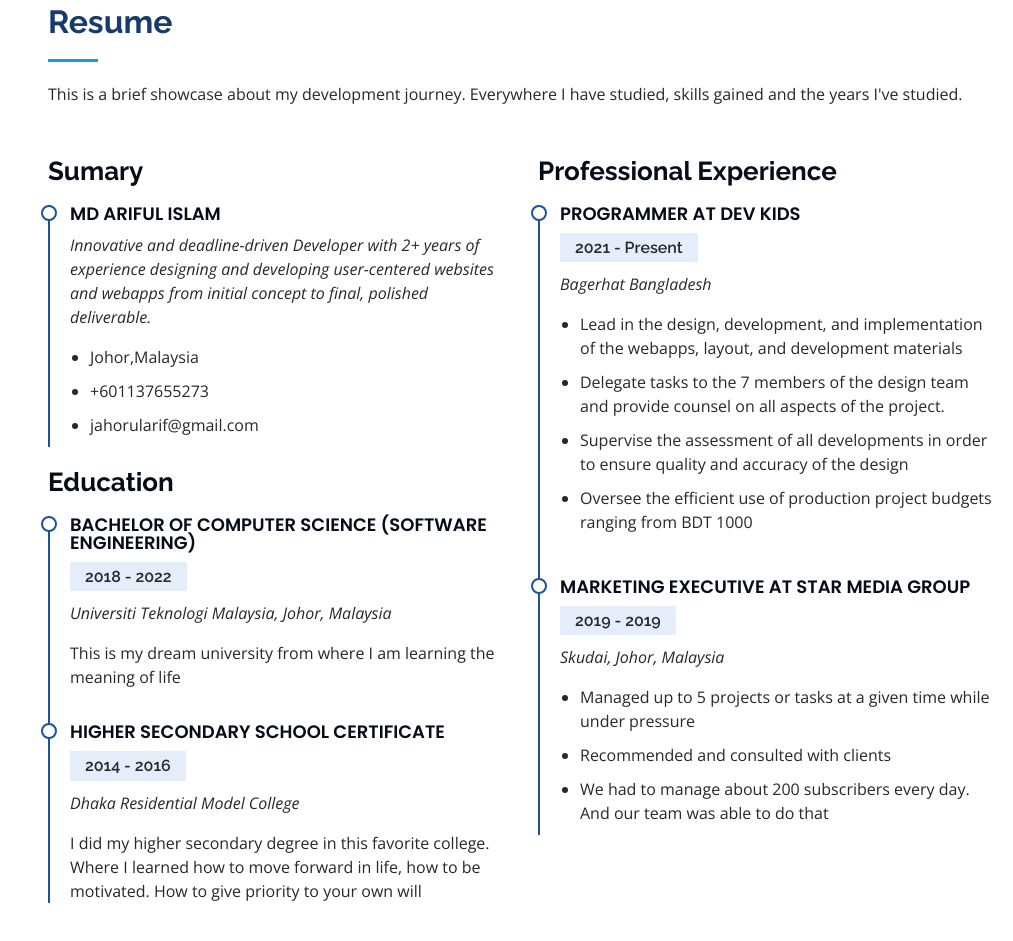
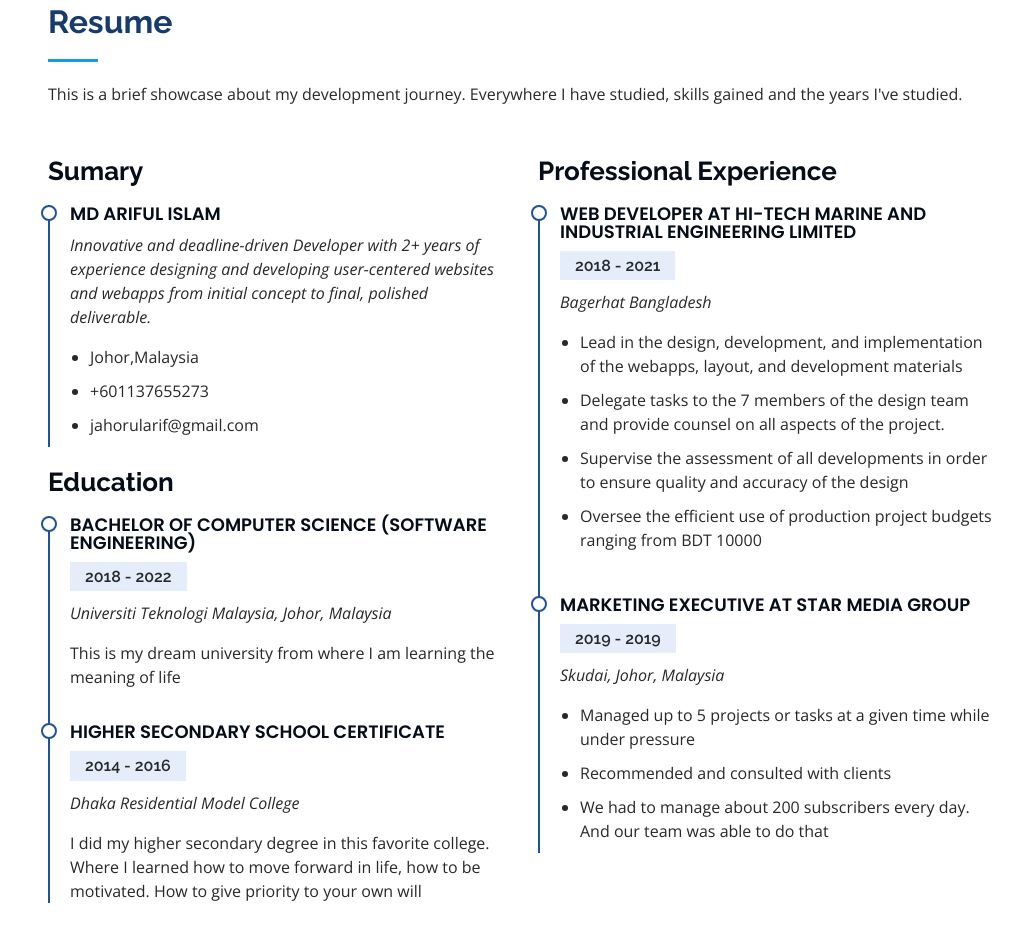
Before and after one commit to stupeed/Ariful-Portfolio, a plain HTML site: page index.html in a window 1280 px wide. Shown: the part 2714-3655 px from the top of the page, without its empty margins (267-1280 px from the left). Drawn offline with nearby package versions, Linux system fonts and the light colour scheme.

Commit message:
ariful workdplace edited

```diff
--- a/index.html
+++ b/index.html
@@ -255,8 +255,8 @@ You'll really like my work, if you don't I can make changes untill it meets your
           <div class="col-lg-6" data-aos="fade-up" data-aos-delay="100">
             <h3 class="resume-title">Professional Experience</h3>
             <div class="resume-item">
-              <h4>Programmer at Dev Kids</h4>
-              <h5>2021 - Present</h5>
+              <h4>Web Developer at Hi-Tech Marine and Industrial Engineering Limited</h4>
+              <h5>2018 - 2021</h5>
               <p><em> Bagerhat Bangladesh </em></p>
               <ul>
                 <li>Lead in the design, development, and implementation of the webapps, layout, and development
@@ -265,7 +265,7 @@ You'll really like my work, if you don't I can make changes untill it meets your
                   project. </li>
                 <li>Supervise the assessment of all developments in order to ensure quality and accuracy of the design
                 </li>
-                <li>Oversee the efficient use of production project budgets ranging from BDT 1000</li>
+                <li>Oversee the efficient use of production project budgets ranging from BDT 10000</li>
               </ul>
             </div>
             <div class="resume-item">
```
